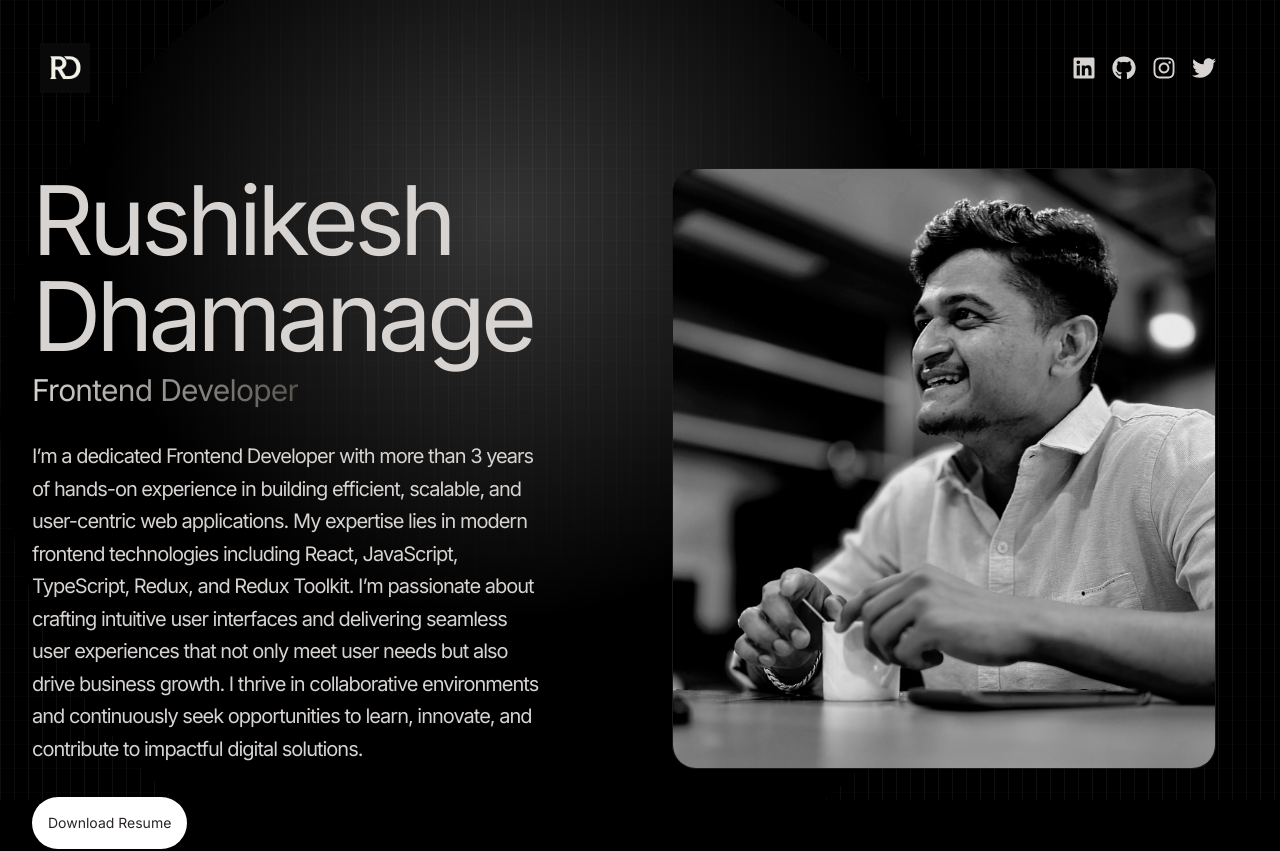
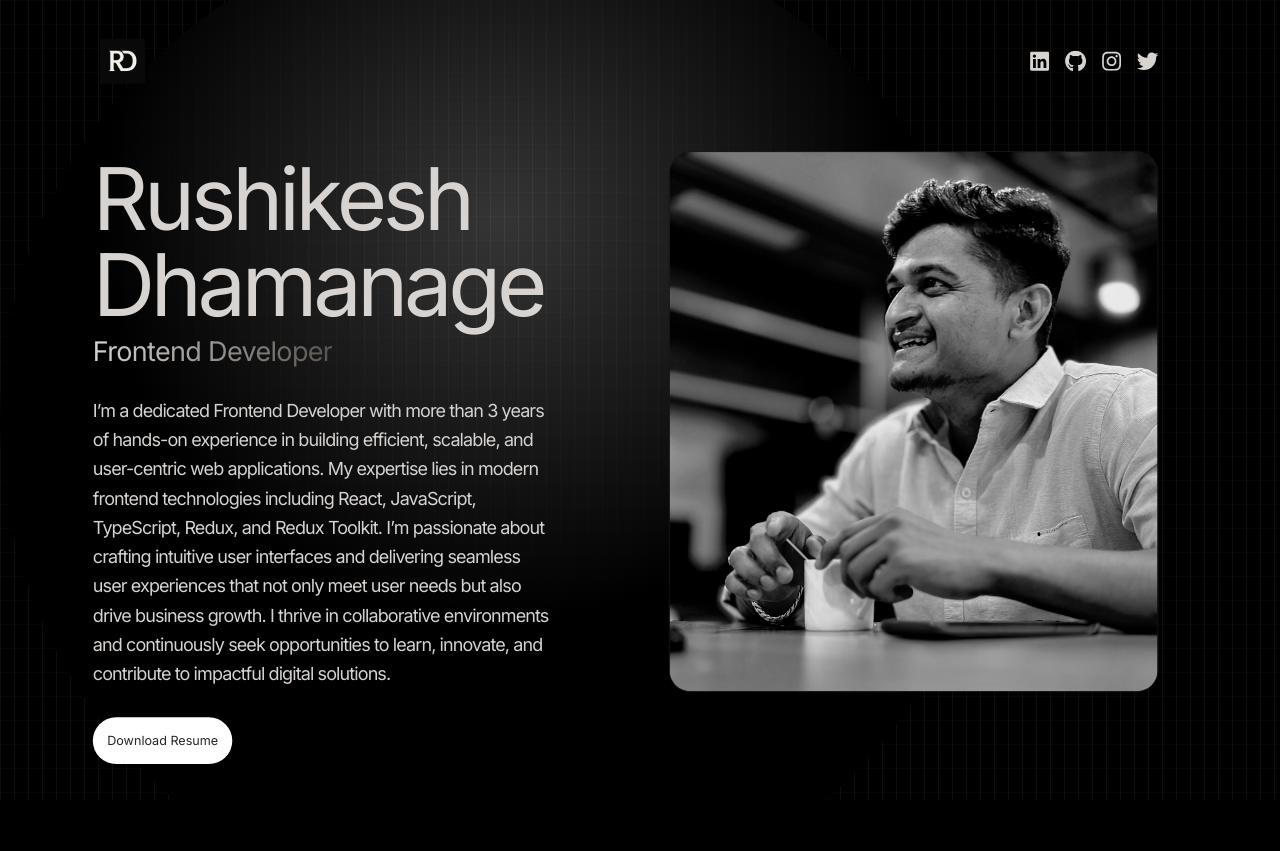
Before and after one commit to RushiDD/my-portfolio, a React (Vite) app: page / in a window 1280 px wide. Shown: the top 851 px of the page. Built offline with nearby package versions, Linux system fonts and the light colour scheme.

Commit message:
Scale change

```diff
--- a/src/App.jsx
+++ b/src/App.jsx
@@ -15,7 +15,8 @@ export default function App() {
         </div>
       </div>
 
-      <div className="container mx-auto px-8">
+      <div className="w-full overflow-hidden">
+        <div className="inline-block scale-[0.9] origin-top container px-8">
           <Navbar />
           <Hero />
           <Technologies />
@@ -24,5 +25,6 @@ export default function App() {
           <Contact />
         </div>
       </div>
+    </div>
   );
 }
```
Lines whose indentation alone changed are shown as unchanged.
